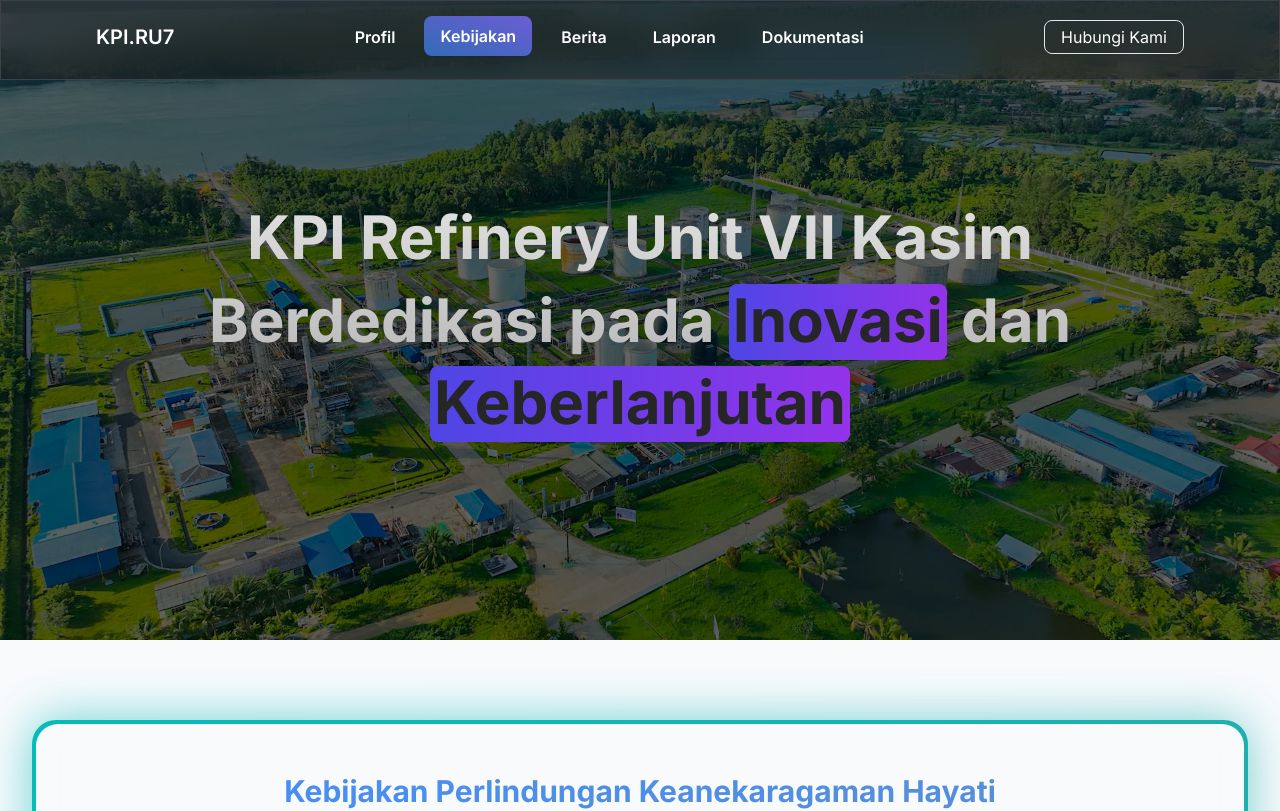
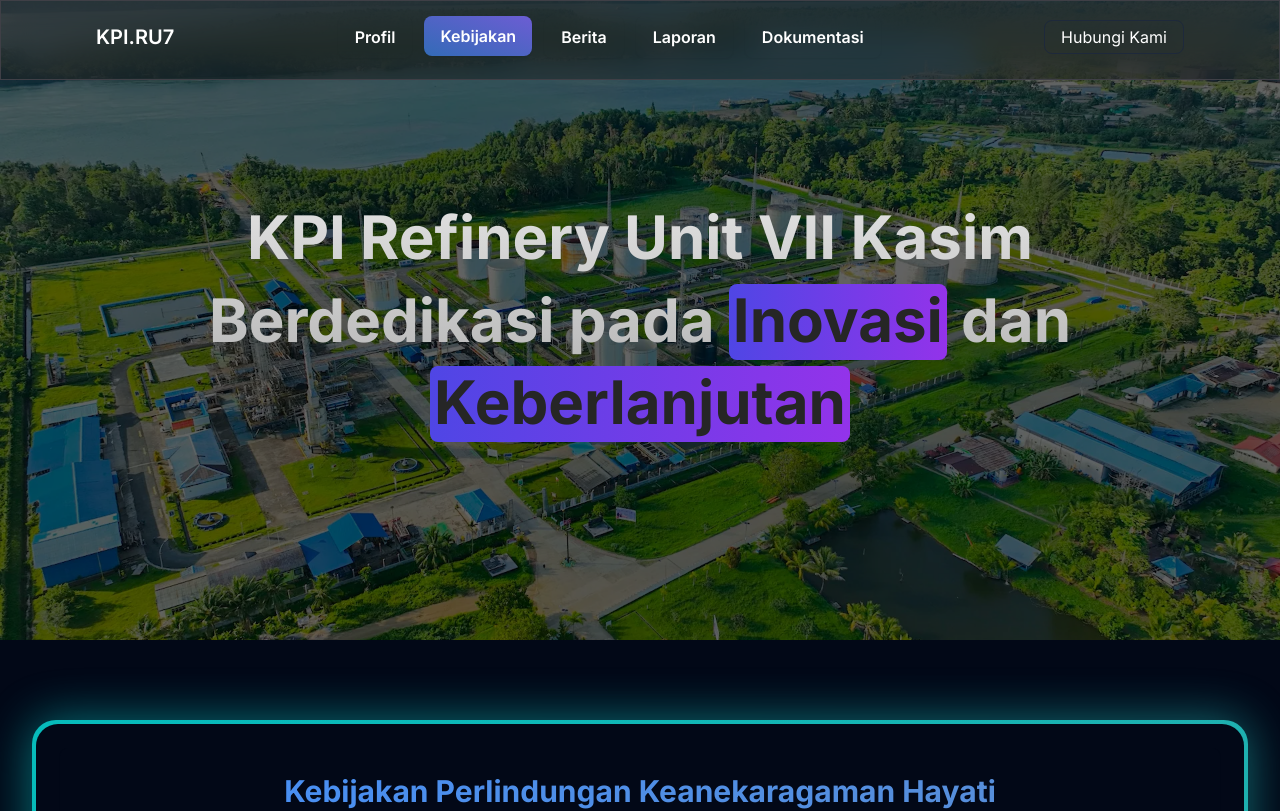
Before and after one commit to namassist/kpi-landing-page, a Next.js app: page /kebijakan in a window 1280 px wide. Shown: the top 811 px of the page. Built offline with nearby package versions, Linux system fonts and the light colour scheme.

Commit message:
[fix] revisi 1 theme

```diff
--- a/src/app/globals.css
+++ b/src/app/globals.css
@@ -4,39 +4,6 @@
 
 @layer base {
   :root {
-    --background: 0 0% 100%;
-    --foreground: 222.2 84% 4.9%;
-    --card: 0 0% 100%;
-    --card-foreground: 222.2 84% 4.9%;
-    --popover: 0 0% 100%;
-    --popover-foreground: 222.2 84% 4.9%;
-    --primary: 222.2 47.4% 11.2%;
-    --primary-foreground: 210 40% 98%;
-    --secondary: 210 40% 96.1%;
-    --secondary-foreground: 222.2 47.4% 11.2%;
-    --muted: 210 40% 96.1%;
-    --muted-foreground: 215.4 16.3% 46.9%;
-    --accent: 210 40% 96.1%;
-    --accent-foreground: 222.2 47.4% 11.2%;
-    --destructive: 0 84.2% 60.2%;
-    --destructive-foreground: 210 40% 98%;
-    --border: 214.3 31.8% 91.4%;
-    --input: 214.3 31.8% 91.4%;
-    --ring: 222.2 84% 4.9%;
-    --radius: 0.5rem;
-    --chart-1: 12 76% 61%;
-    --chart-2: 173 58% 39%;
-    --chart-3: 197 37% 24%;
-    --chart-4: 43 74% 66%;
-    --chart-5: 27 87% 67%;
-  }
-
-  [data-theme="dark"] {
-    --background: 222.2 84% 4.9%;
-    --foreground: 210 40% 98%;
-  }
-
-  .dark {
     --background: 222.2 84% 4.9%;
     --foreground: 210 40% 98%;
     --card: 222.2 84% 4.9%;
@@ -56,6 +23,7 @@
     --border: 217.2 32.6% 17.5%;
     --input: 217.2 32.6% 17.5%;
     --ring: 212.7 26.8% 83.9%;
+    --radius: 0.5rem;
     --chart-1: 220 70% 50%;
     --chart-2: 160 60% 45%;
     --chart-3: 30 80% 55%;
--- a/src/app/kebijakan/page.tsx
+++ b/src/app/kebijakan/page.tsx
@@ -41,8 +41,8 @@
         }}
         className="container mx-auto py-20"
       >
-        <BackgroundGradient className="rounded-[22px] p-4 sm:p-6 bg-foreground">
-          <Card className="w-full bg-foreground text-neutral-200 border-transparent min-h-[400px]">
+        <BackgroundGradient className="rounded-[22px] p-4 sm:p-6 bg-background">
+          <Card className="w-full bg-background text-neutral-200 border-transparent min-h-[400px]">
             <CardHeader>
               <motion.h1 className="font-bold text-xl text-center md:text-3xl capitalize bg-clip-text text-transparent bg-gradient-to-r from-[#458ff8] to-[#5A8ED4]">
                 Kebijakan Perlindungan Keanekaragaman Hayati
--- a/src/app/laporan/data-table.tsx
+++ b/src/app/laporan/data-table.tsx
@@ -98,7 +98,7 @@
         </Table>
       </div>
       {data.length > 10 && (
-        <div className="flex items-center justify-end space-x-2 py-4">
+        <div className="flex items-center justify-end space-x-2 py-6">
           <Button
             variant="outline"
             size="sm"
--- a/src/app/laporan/page.tsx
+++ b/src/app/laporan/page.tsx
@@ -14,7 +14,7 @@
     title: tab.title,
     value: tab.value,
     content: (
-      <BackgroundGradient className="rounded-[22px] p-4 sm:p-6 bg-foreground">
+      <BackgroundGradient className="rounded-[22px] p-4 sm:p-6 bg-background">
         <div
           className={`w-full overflow-hidden relative h-[800px] rounded-2xl p-10 text-xl md:text-4xl font-bold text-white bg-gradient-to-br from-[#1a56a9] to-[#1351a1] space-y-10`}
         >
--- a/src/app/layout.tsx
+++ b/src/app/layout.tsx
@@ -19,7 +19,7 @@
 }>) {
   return (
     <html lang="en" suppressHydrationWarning>
-      <body className={`${inter.className} bg-foreground`}>
+      <body className={`${inter.className} bg-background`}>
         <ThemeProvider defaultTheme="dark">
           <NextTopLoader color="#5A8ED4" />
           {children}
--- a/src/components/charts/line.tsx
+++ b/src/components/charts/line.tsx
@@ -23,8 +23,8 @@
 
 export function LineChartComponent({ data }: { data: ChartData[] }) {
   return (
-    <BackgroundGradient className="rounded-[22px] p-4 sm:p-6 bg-foreground">
-      <Card className="w-full bg-foreground text-neutral-200 border-transparent">
+    <BackgroundGradient className="rounded-[22px] p-4 sm:p-6 bg-background">
+      <Card className="w-full bg-background text-neutral-200 border-transparent">
         <CardHeader>
           <CardTitle>Grafik Populasi Mambruk</CardTitle>
         </CardHeader>
```
